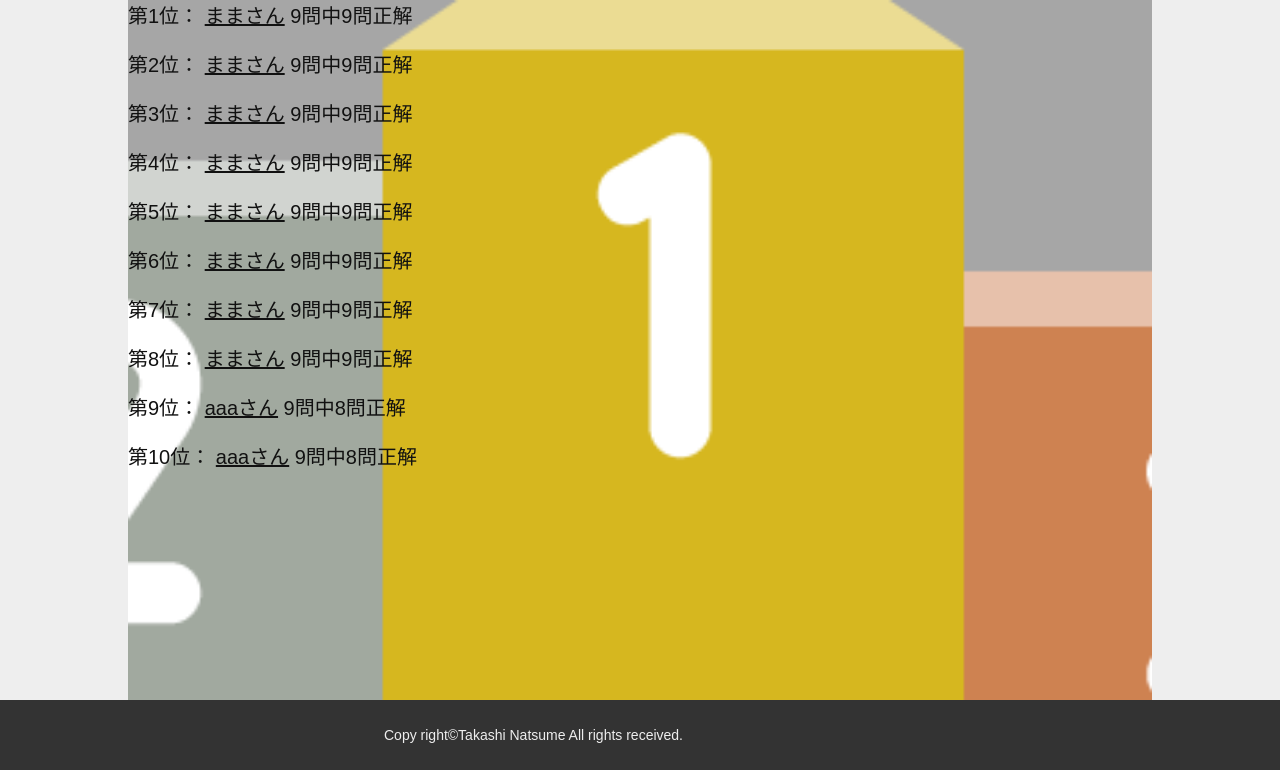
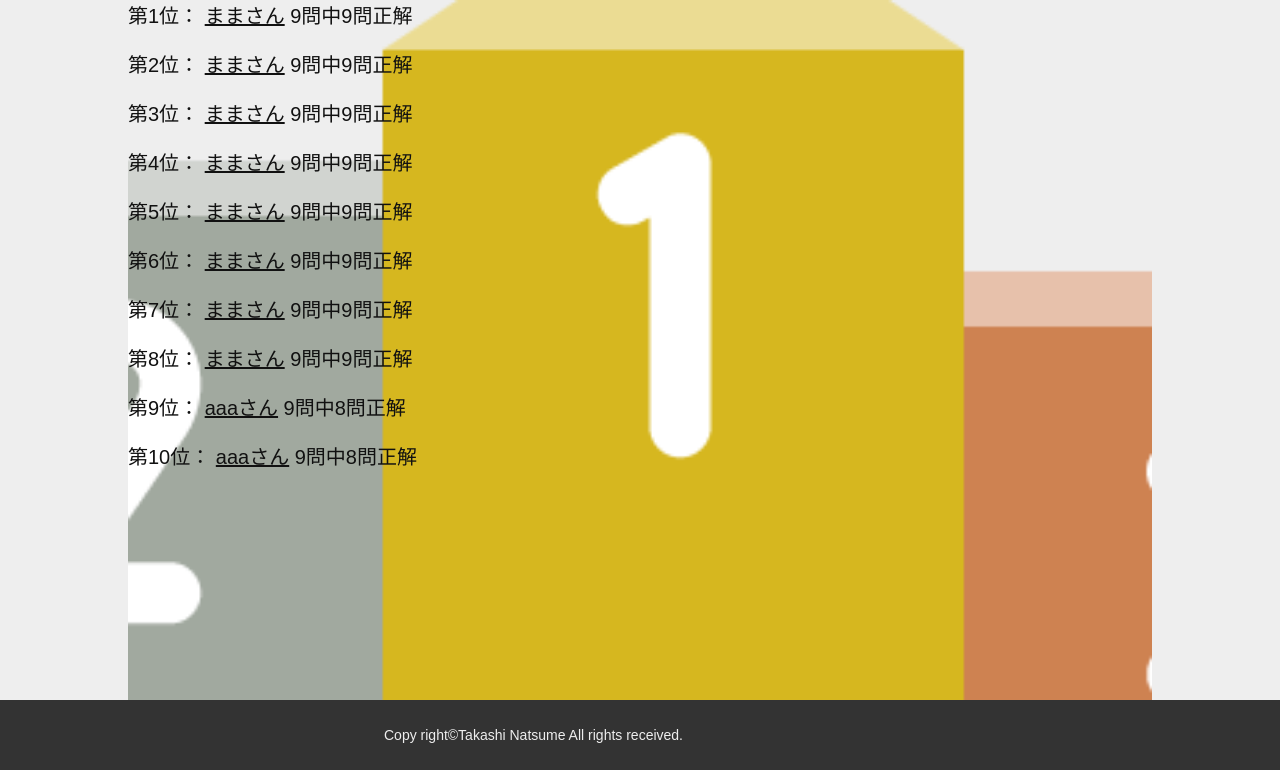
Before and after one commit to tnatsume/ekimero-Quiz, a PHP site: page /ranking.php in a window 1280 px wide. Shown: the part 100-870 px from the top of the page. Run offline with PHP 8.4, Linux system fonts and the light colour scheme.

Commit message:
背景の設定

```diff
--- a/css/ranking.css
+++ b/css/ranking.css
@@ -6,11 +6,8 @@
     width:80%;
     margin:0 auto;
     background-image: url("../img/hyoushoudai1.png");
-
     background-size: cover;
     height:100%;
-    /* opacity:0.6; */
-    background-color:rgba(0,0,0,30%)
 }
 
 .ranking p{
```
